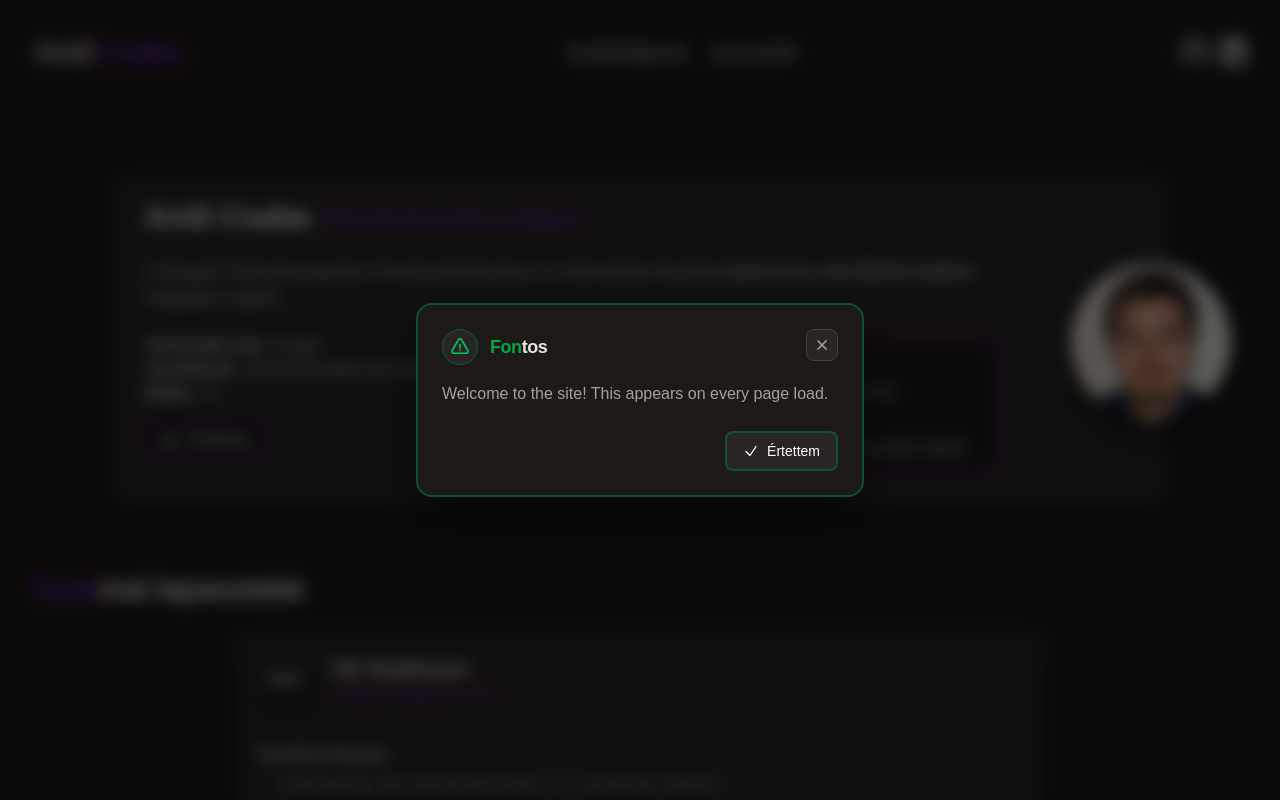
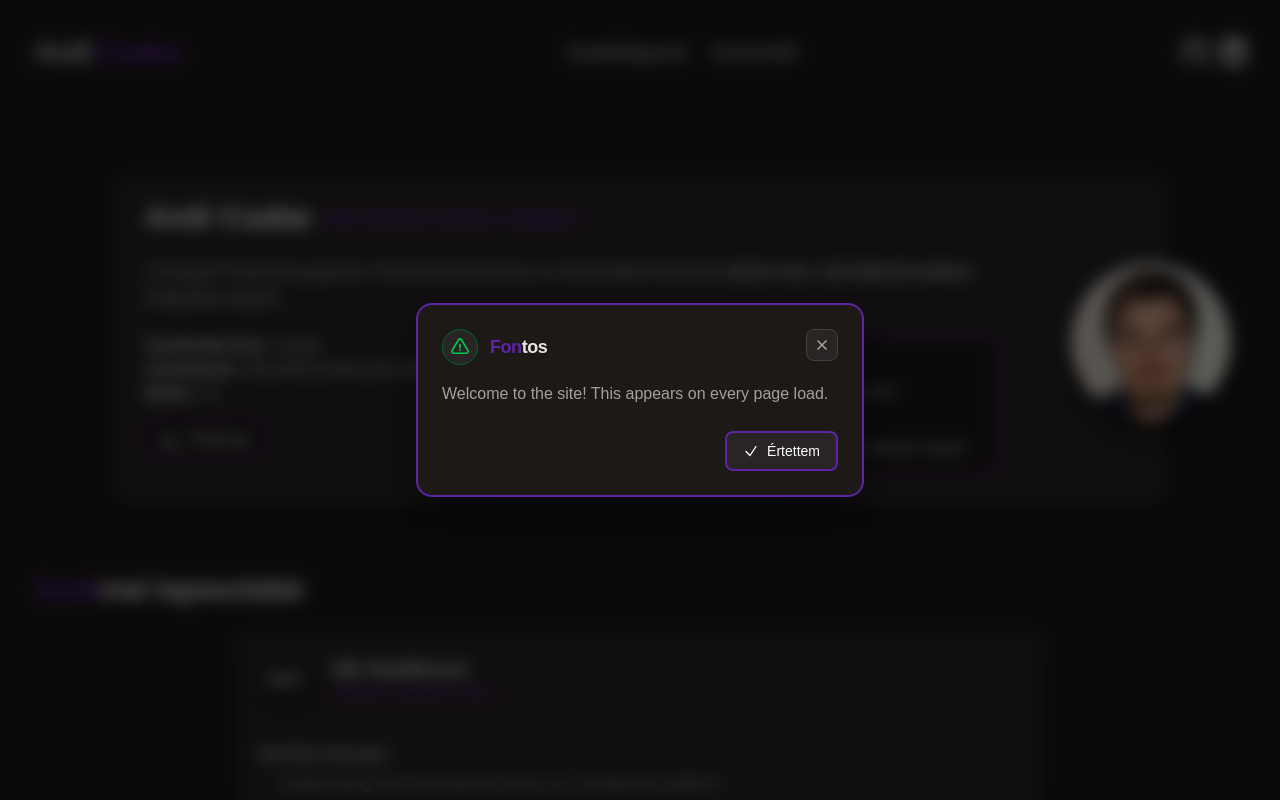
Before and after one commit to CsabaAndi/BrewlessPub, a Next.js app in the folder frontend/: page / in a window 1280 px wide. Shown: the top 800 px of the page. Built offline with nearby package versions, Linux system fonts and the light colour scheme.

Commit message:
Use the global main color

```diff
--- a/frontend/src/components/Popup.tsx
+++ b/frontend/src/components/Popup.tsx
@@ -32,11 +32,10 @@ export default function Popup({ message }: PopupProps) {
             onClick={handleClose}
         >
             <div
-                className={`relative w-full max-w-md rounded-2xl border-2 border-green-900 bg-stone-900
+                className={`relative w-full max-w-md rounded-2xl border-2 border-color-main bg-stone-900
                             p-6 shadow-2xl shadow-black/60
                             transition-all duration-300
                             ${visible ? 'scale-100 opacity-100' : 'scale-95 opacity-0'}`}
-                id="colored-border"
                 onClick={e => e.stopPropagation()}
             >
                 <div className='flex items-start justify-between gap-x-4 mb-4'>
@@ -50,7 +49,7 @@ export default function Popup({ message }: PopupProps) {
                             </svg>
                         </span>
                         <h2 className='text-base sm:text-lg font-extrabold tracking-tight text-stone-200'>
-                            <span className='text-green-600' id="colored-text">Fon</span>
+                            <span className='text-color-main'>Fon</span>
                             tos
                         </h2>
                     </div>
@@ -75,10 +74,9 @@ export default function Popup({ message }: PopupProps) {
                 <div className='flex justify-end'>
                     <button
                         onClick={handleClose}
-                        className='flex items-center gap-x-2 rounded-lg border-2 border-green-900
+                        className='flex items-center gap-x-2 rounded-lg border-2 border-color-main
                                    bg-stone-800 px-4 py-2 text-sm font-medium text-white
                                    hover:bg-stone-700 transition-colors duration-150'
-                        id="colored-border"
                     >
                         <svg xmlns="http://www.w3.org/2000/svg" fill="none" viewBox="0 0 24 24"
                             strokeWidth="2" stroke="currentColor" className="w-4 h-4">
```
